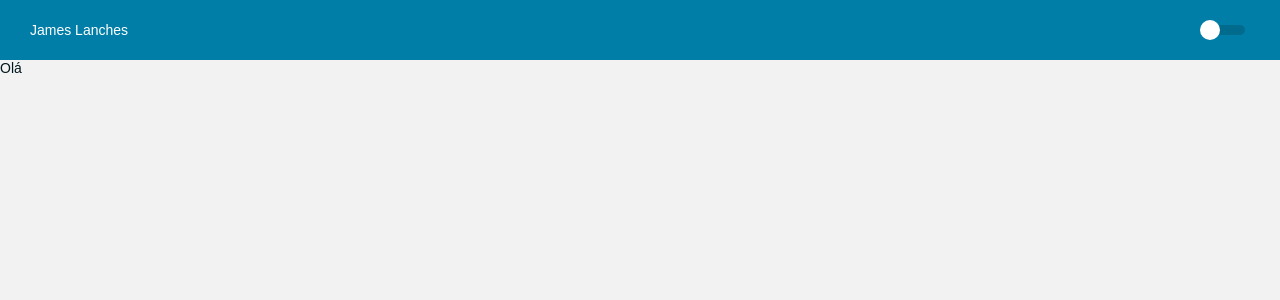
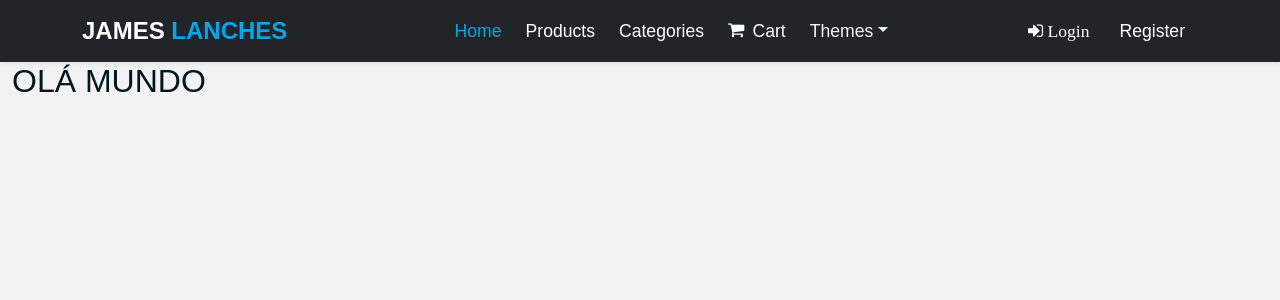
Before and after one commit to kifel/James-Lanches, a React (Vite) app: page / in a window 1280 px wide. Shown: the top 300 px of the page. Built offline with nearby package versions, Linux system fonts and the light colour scheme.

Commit message:
feat: navbar complet

```diff
--- a/package.json
+++ b/package.json
@@ -9,7 +9,13 @@
     "preview": "vite preview"
   },
   "dependencies": {
+    "@fortawesome/fontawesome-svg-core": "^6.3.0",
+    "@fortawesome/free-regular-svg-icons": "^6.3.0",
+    "@fortawesome/free-solid-svg-icons": "^6.3.0",
+    "@fortawesome/react-fontawesome": "^0.2.0",
     "@types/styled-components": "^5.1.26",
+    "bootstrap": "^5.3.0-alpha1",
+    "font-awesome": "^4.7.0",
     "polished": "^4.2.2",
     "react": "^18.2.0",
     "react-dom": "^18.2.0",
--- a/src/App.tsx
+++ b/src/App.tsx
@@ -1,6 +1,6 @@
 import { BrowserRouter } from "react-router-dom";
 import { DefaultTheme, ThemeProvider } from "styled-components";
-import Header from "./components/Header";
+import Navbar from "./components/Navbar";
 import { Router } from "./router/Router";
 import GloBalStyle from "./styles/global";
 import dark from "./styles/themes/dark";
@@ -10,15 +10,15 @@ import usePersistedState from "./utils/usePersistedState";
 function App() {
   const [theme, setTheme] = usePersistedState<DefaultTheme>("theme", light);
 
-  const toggleTheme = () => {
-    setTheme(theme.title === "light" ? dark : light);
+  const toggleTheme = (themeString: string) => {
+    setTheme(themeString === "light" ? dark : light);
   };
 
   return (
     <ThemeProvider theme={theme}>
       <BrowserRouter>
         <GloBalStyle />
-        <Header toggleTheme={toggleTheme} />
+        <Navbar toggleTheme={toggleTheme} />
         <Router />
       </BrowserRouter>
     </ThemeProvider>
--- a/src/components/Header/index.tsx
+++ /dev/null
@@ -1,32 +0,0 @@
-import { shade } from "polished";
-import React, { useContext } from "react";
-import Switch from "react-switch";
-import { ThemeContext } from "styled-components";
-import { Container } from "./styles";
-
-interface Props {
-  toggleTheme(): void;
-}
-
-const Header: React.FC<Props> = ({ toggleTheme }) => {
-  const { colors, title } = useContext(ThemeContext);
-
-  return (
-    <Container>
-      James Lanches
-      <Switch
-        onChange={toggleTheme}
-        checked={title === 'dark'}
-        checkedIcon={false}
-        uncheckedIcon={false}
-        height={10}
-        width={40}
-        handleDiameter={20}
-        offColor={shade(0.15, colors.primary)}
-        onColor={colors.secondary}
-      />
-    </Container>
-  );
-};
-
-export default Header;
--- a/src/components/Header/styles.ts
+++ /dev/null
@@ -1,11 +0,0 @@
-import styled from 'styled-components';
-
-export const Container = styled.div`
-  height: 60px;
-  background: ${props => props.theme.colors.primary};
-  color: #fff;
-  display: flex;
-  align-items: center;
-  padding: 0 30px;
-  justify-content: space-between;
-`;
--- /dev/null
+++ b/src/components/Navbar/index.tsx
@@ -0,0 +1,143 @@
+import React, { useContext } from "react";
+import { useLocation } from "react-router-dom";
+import { ThemeContext } from "styled-components";
+import {
+  LinkItemNavbar,
+  LogoColor,
+  NavLink,
+  ThemeButton,
+  ThemeDropdown,
+  ThemeList
+} from "./styles";
+
+interface Props {
+  toggleTheme(themeString: string): void;
+}
+
+const Navbar: React.FC<Props> = ({ toggleTheme }) => {
+  const { title } = useContext(ThemeContext);
+  const location = useLocation();
+  const basePaths = {
+    "/": "Home",
+    "/products": "Products",
+    "/categories": "Categories",
+    "/cart": "Cart",
+  };
+
+  const themeLight = title === "light";
+  const themeDark = title === "dark";
+
+  const toggleThemeLight = () => {
+    toggleTheme("dark");
+  };
+
+  const toggleThemeDark = () => {
+    toggleTheme("light");
+  };
+
+  return (
+    <>
+      {location.pathname !== "/login" && location.pathname !== "/register" ? (
+        <nav className="navbar navbar-expand-lg navbar-dark bg-dark shadow-sm">
+          <div className="container">
+            <NavLink className="navbar-brand fw-bold fs-4 text-white" to="/">
+              JAMES <LogoColor>LANCHES</LogoColor>
+            </NavLink>
+            <button
+              className="navbar-toggler custom-toggler"
+              type="button"
+              data-bs-toggle="collapse"
+              data-bs-target="#navbarSupportedContent"
+              aria-controls="navbarSupportedContent"
+              aria-expanded="false"
+              aria-label="Toggle navigation"
+            >
+              <span className="navbar-toggler-icon"></span>
+            </button>
+            <div
+              className="collapse navbar-collapse"
+              id="navbarSupportedContent"
+            >
+              <ul className="navbar-nav mx-auto mb-2 mb-lg-0">
+                {Object.entries(basePaths).map(([path, label]) => {
+                  const isActive: Boolean =
+                    path === "/"
+                      ? location.pathname === path
+                      : location.pathname.startsWith(path);
+                  return (
+                    <li key={path} className="nav-item">
+                      {path === "/cart" ? (
+                        <>
+                          <LinkItemNavbar
+                            to={path}
+                            isactive={isActive.toString()}
+                            className="ms-4"
+                          >
+                            <i className="fa fa-shopping-cart me-2"> </i>
+                            {label}
+                          </LinkItemNavbar>
+                        </>
+                      ) : (
+                        <LinkItemNavbar
+                          to={path}
+                          isactive={isActive.toString()}
+                          className="ms-4"
+                        >
+                          {label}
+                        </LinkItemNavbar>
+                      )}
+                    </li>
+                  );
+                })}
+                <li className="nav-item dropdown">
+                  <ThemeDropdown
+                    className="dropdown-toggle ms-4"
+                    role="button"
+                    data-bs-toggle="dropdown"
+                    aria-expanded="false"
+                  >
+                    Themes
+                  </ThemeDropdown>
+                  <ul className="dropdown-menu bg-dark">
+                    <ThemeList>
+                      <ThemeButton
+                        onClick={toggleThemeLight}
+                        className="btn"
+                        isactive={themeLight.toString()}
+                      >
+                        <i className="fa fa-sun-o me-1"> </i>
+                        Tema Claro
+                      </ThemeButton>
+                    </ThemeList>
+                    <ThemeList>
+                      <ThemeButton
+                        onClick={toggleThemeDark}
+                        className="btn"
+                        isactive={themeDark.toString()}
+                      >
+                        <i className="fa fa-moon-o me-2"> </i>
+                        Tema Escuro
+                      </ThemeButton>
+                    </ThemeList>
+                  </ul>
+                </li>
+              </ul>
+              <div className="buttons">
+                <NavLink to="/login" className="btn">
+                  <i className="fa fa-sign-in me-1"> Login</i>
+                </NavLink>
+                <NavLink to="/login" className="btn">
+                  Register
+                </NavLink>
+              </div>
+            </div>
+          </div>
+        </nav>
+      ) : (
+        ""
+      )}
+    </>
+  );
+};
+
+export default Navbar;
--- /dev/null
+++ b/src/components/Navbar/styles.ts
@@ -0,0 +1,66 @@
+import { shade } from "polished";
+import { Link, LinkProps } from "react-router-dom";
+import styled from "styled-components";
+
+interface LinkItemProps extends LinkProps {
+  isactive?: string;
+}
+
+interface Props {
+  isactive: string;
+}
+
+export const NavLink = styled(Link)`
+  color: #fff;
+  font-size: 1.1rem;
+  font-weight: 500;
+  font-weight: 500;
+  &:hover {
+    color: ${(props) => props.theme.colors.secondary};
+  }
+`;
+
+export const LogoColor = styled.span`
+  color: ${(props) => props.theme.colors.secondary};
+`;
+
+export const LinkItemNavbar = styled(Link)<LinkItemProps>`
+  color: ${(props) =>
+    props.isactive == "true" ? props.theme.colors.secondary : "#ffff"};
+  font-size: 1.1rem;
+  font-weight: 500;
+  transition: all 0.5s ease;
+  text-decoration: none;
+  display: flex;
+  align-items: center;
+
+  &:hover {
+    color: ${(props) => props.theme.colors.secondary};
+  }
+`;
+
+export const ThemeList = styled.li`
+  &:hover {
+    background: ${shade(0.5, `rgb(33,37,41)`)};
+  }
+`;
+
+export const ThemeDropdown = styled.a`
+  color: #f4f4f4;
+  font-size: 1.1rem;
+  transition: all 0.5s ease;
+  text-decoration: none;
+
+  &:hover {
+    color: ${(props) => props.theme.colors.secondary};
+  }
+`;
+
+export const ThemeButton = styled.button<Props>`
+  color: ${(props) =>
+    props.isactive == "true" ? props.theme.colors.secondary : "#f4f4f4"};
+
+  &:hover {
+    color: ${(props) => props.theme.colors.secondary};
+  }
+`;
--- a/src/pages/Home/index.tsx
+++ b/src/pages/Home/index.tsx
@@ -1,11 +1,14 @@
 import React from "react";
-import { Container } from "./styles";
 
 const Home: React.FC = () => {
   return (
-    <Container>
-      Olá
-    </Container>
+    <div className="container-fluid">
+      <div className="row">
+        <div className="col">
+          <h2>OLÁ MUNDO</h2>
+        </div>
+      </div>
+    </div>
   );
 };
 
--- /dev/null
+++ b/src/pages/Login/index.tsx
@@ -0,0 +1,7 @@
+import React from 'react';
+
+const Login: React.FC = () => {
+  return (<></>);
+}
+
+export default Login;
--- a/src/router/Router.tsx
+++ b/src/router/Router.tsx
@@ -1,10 +1,12 @@
 import { Route, Routes } from "react-router-dom";
 import Home from "../pages/Home";
+import Login from "../pages/Login";
 
 export function Router() {
-  return(
+  return (
     <Routes>
-      <Route path='/' element={<Home />} />
+      <Route path="/" element={<Home />} />
+      <Route path="/login" element={<Login />} />
     </Routes>
   );
 }
--- a/src/styles/global.ts
+++ b/src/styles/global.ts
@@ -5,6 +5,7 @@ export default createGlobalStyle`
     margin: 0;
     padding: 0;
     box-sizing: border-box;
+    list-style: none;
   }
 
   body {
```
Also changed, not shown: src/main.tsx (+8 -3 lines), 2 other files (tests, documents, lock files or other folders).
